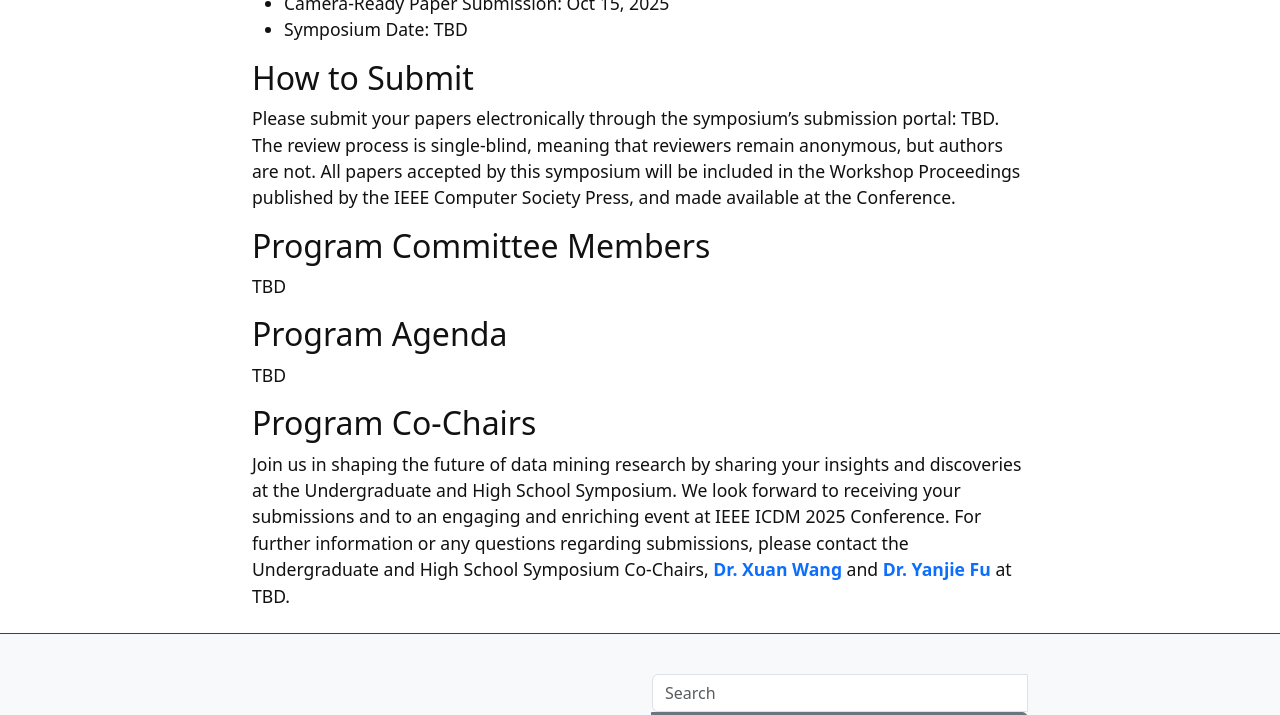
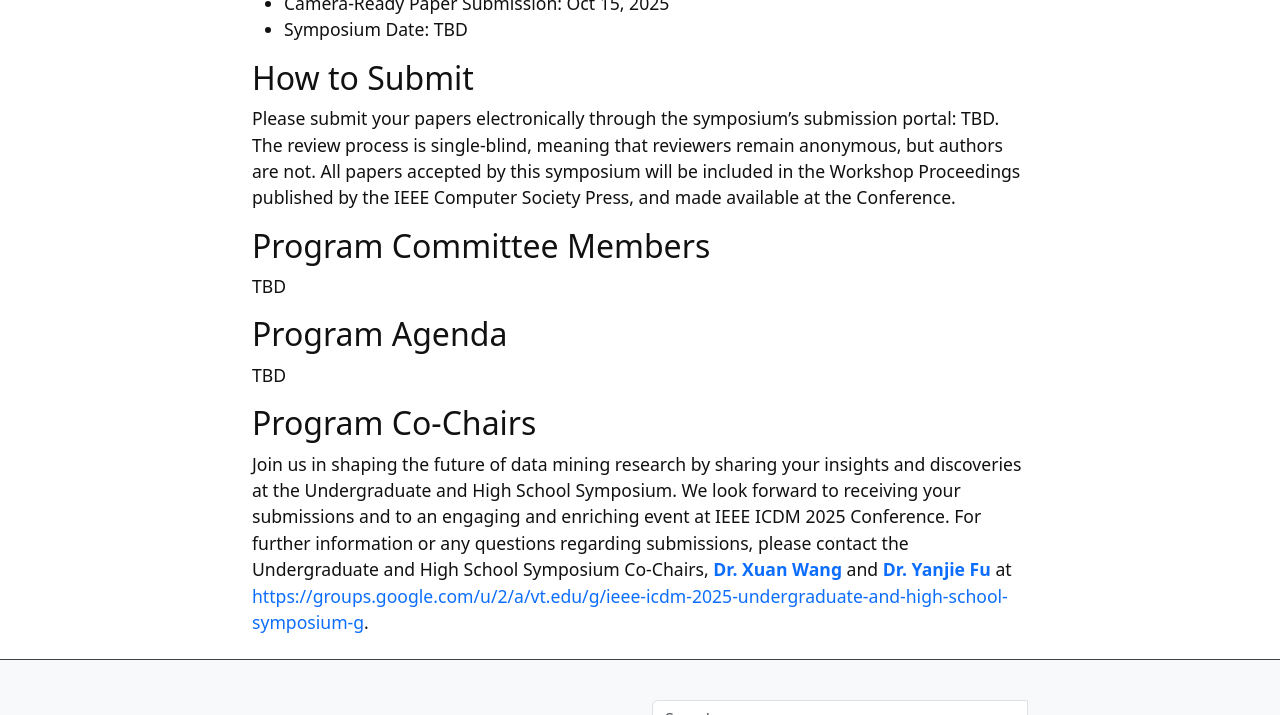
Before and after one commit to xuanwang91/2025-ICDM-UGHS, a Jekyll site: the page built from index.md, in a window 1280 px wide and 900 px high, scrolled down 1633 px, cut to the strip 0-715 px from the top of the window. Built offline with Jekyll 4.4.1, drawn with Linux system fonts in a browser that asks for light colours.

Commit message:
Update index.md

```diff
--- a/index.md
+++ b/index.md
@@ -127,4 +127,4 @@ TBD
 TBD
 
 ## Program Co-Chairs
-Join us in shaping the future of data mining research by sharing your insights and discoveries at the Undergraduate and High School Symposium. We look forward to receiving your submissions and to an engaging and enriching event at IEEE ICDM 2025 Conference. For further information or any questions regarding submissions, please contact the Undergraduate and High School Symposium Co-Chairs, [**Dr. Xuan Wang**](https://xuanwang91.github.io/) and [**Dr. Yanjie Fu**](https://www.yanjiefu.com/) at TBD.
+Join us in shaping the future of data mining research by sharing your insights and discoveries at the Undergraduate and High School Symposium. We look forward to receiving your submissions and to an engaging and enriching event at IEEE ICDM 2025 Conference. For further information or any questions regarding submissions, please contact the Undergraduate and High School Symposium Co-Chairs, [**Dr. Xuan Wang**](https://xuanwang91.github.io/) and [**Dr. Yanjie Fu**](https://www.yanjiefu.com/) at [https://groups.google.com/u/2/a/vt.edu/g/ieee-icdm-2025-undergraduate-and-high-school-symposium-g](mailto:https://groups.google.com/u/2/a/vt.edu/g/ieee-icdm-2025-undergraduate-and-high-school-symposium-g).
```
